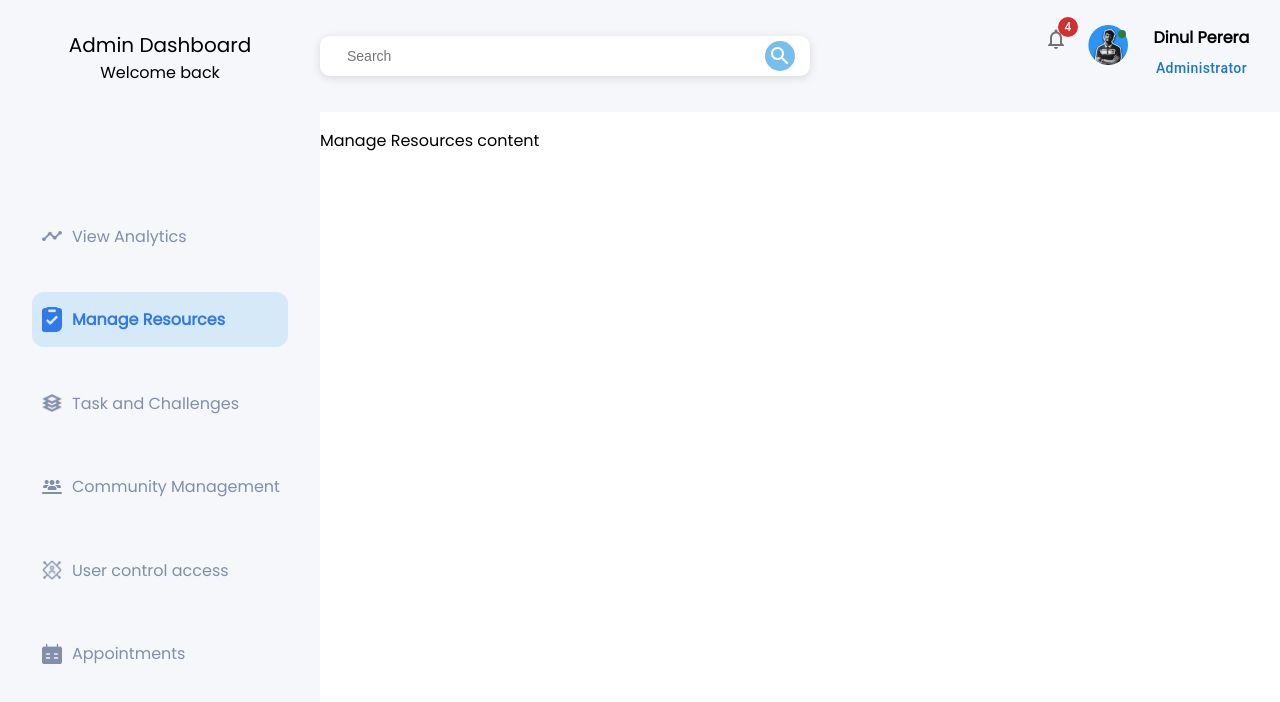
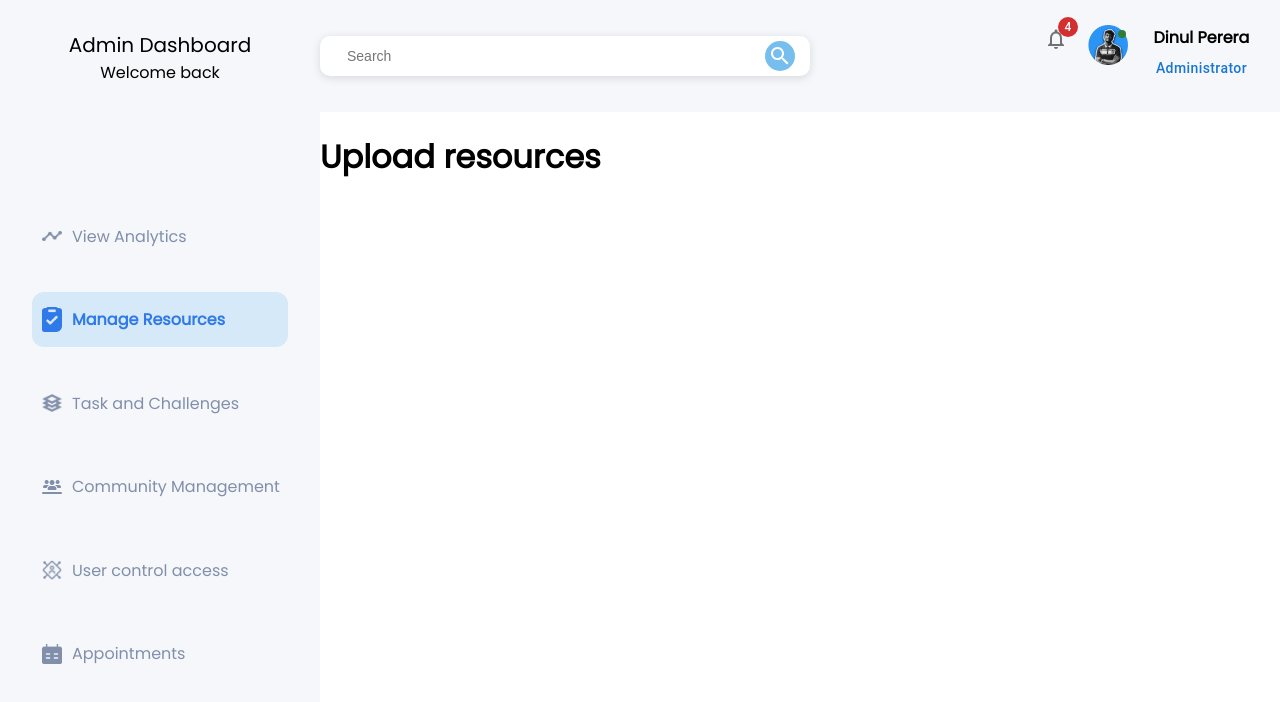
Before and after one commit to QBitsSoftwareProject/dashboard_frontEnd, a React (Create React App) app in the folder project-dashboard/: page / in a window 1280 px wide. Both pictures are taken after a click on the element "Manage Resources". Shown: the top 702 px of the page. Built offline with nearby package versions, Linux system fonts and the light colour scheme.

Commit message:
finalizing frames

```diff
--- a/project-dashboard/src/pages/analytics/view-analytics.jsx
+++ b/project-dashboard/src/pages/analytics/view-analytics.jsx
@@ -1,7 +1,7 @@
 import React from 'react';
 import styles from "../analytics/view-analytics.module.css";
 
-export default function viewAnalytics() {
+export default function ViewAnalytics() {
   return (
     <div>
         <h1>View-Analytics section</h1>
--- a/project-dashboard/src/pages/community-management/community-management.jsx
+++ b/project-dashboard/src/pages/community-management/community-management.jsx
@@ -1,5 +1,5 @@
 import React from 'react';
-import styles from 'community-management.module.css';
+import styles from '../community-management/community-management.module.css';
 
 export default function communityManagement() {
   return (
--- a/project-dashboard/src/pages/control-access/control-access.jsx
+++ b/project-dashboard/src/pages/control-access/control-access.jsx
@@ -1,5 +1,5 @@
 import React from 'react'
-import styles from '../analytics/control-access.module.css';
+import styles from '../control-access/control-access.module.css'
 
 export default function controlAccess() {
   return (
--- a/project-dashboard/src/pages/main.js
+++ b/project-dashboard/src/pages/main.js
@@ -3,6 +3,15 @@ import styles from "../pages/main.module.css";
 import UpperNavBar from "../components/ui/upperNavbar/upperNavbar.jsx";
 import SideNavbar from "../components/ui/sideNavBar/sideNavbar.jsx";
 import { Grid } from "@mui/material";
+
+// sections
+import ResourceManagement from "./resource-management/resource-management.jsx";
+import ViewAnalytics from "./analytics/view-analytics.jsx";
+import Appointments from "./appointments/appointments.jsx";
+import CommunityManagement from "./community-management/community-management.jsx";
+import ControlAccess from "./control-access/control-access.jsx";
+import TaskChallenges from "./task-challenges/task-challenges.jsx";
+// sections
 
 export default function Main() {
   const [pageContent, setPageContent] = useState("View-Analytics");
@@ -23,19 +32,11 @@ export default function Main() {
           </div>
           <div class={styles.content}>
             {pageContent === "View-Analytics" && <p>View Analytics content</p>}
-            {pageContent === "Manage-Resources" && (
-              <p>Manage Resources content</p>
-            )}
-            {pageContent === "Task-Challenges" && (
-              <p>Task and Challenges content</p>
-            )}
-            {pageContent === "Community-Management" && (
-              <p>Community Management content</p>
-            )}
-            {pageContent === "User-control-access" && (
-              <p>User control access content</p>
-            )}
-            {pageContent === "Appointments" && <p>Appointments content</p>}
+            {pageContent === "Manage-Resources" && <ResourceManagement />}
+            {pageContent === "Task-Challenges" && <TaskChallenges />}
+            {pageContent === "Community-Management" && <CommunityManagement />}
+            {pageContent === "User-control-access" && <ControlAccess />}
+            {pageContent === "Appointments" && <Appointments />}
           </div>
         </Grid>
       </Grid>
--- a/project-dashboard/src/pages/resource-management/resource-management.jsx
+++ b/project-dashboard/src/pages/resource-management/resource-management.jsx
@@ -0,0 +1,12 @@
+import React from 'react';
+import styles from '../resource-management/resource-management.module.css';
+
+function resourceManagement() {
+  return (
+    <div>
+      <h1>Upload resources</h1>
+    </div>
+  )
+}
+
+export default resourceManagement;
--- a/project-dashboard/src/pages/task-challenges/task-challenges.jsx
+++ b/project-dashboard/src/pages/task-challenges/task-challenges.jsx
@@ -0,0 +1,12 @@
+import React from 'react'
+import styles from '../task-challenges/task-challenges.module.css'
+
+function taskChallenges() {
+  return (
+    <div>
+      <h1>task and challenges</h1>
+    </div>
+  )
+}
+
+export default taskChallenges
```
